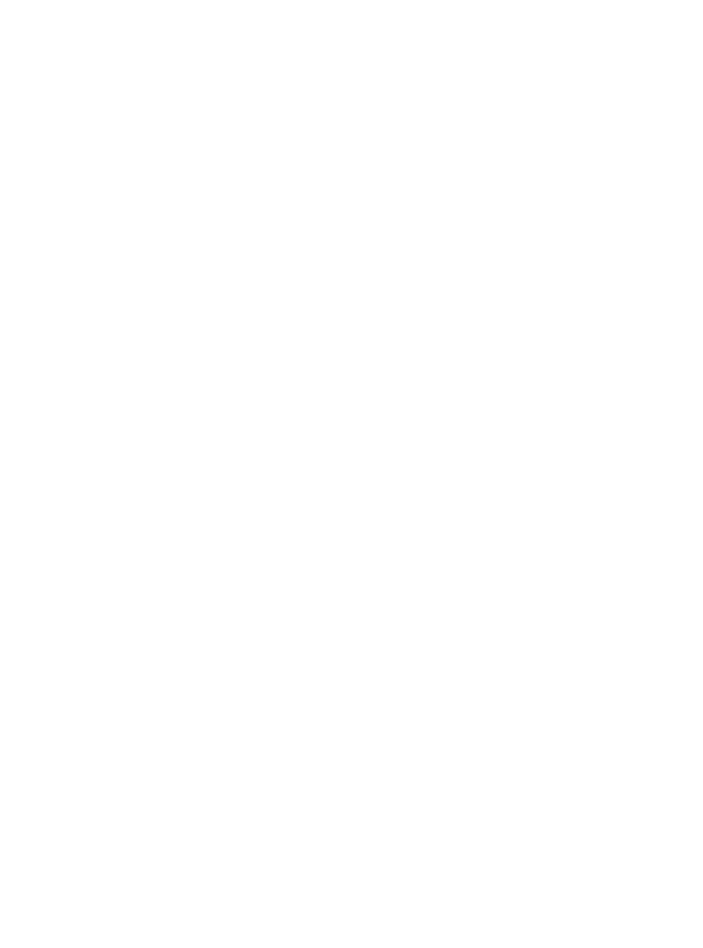
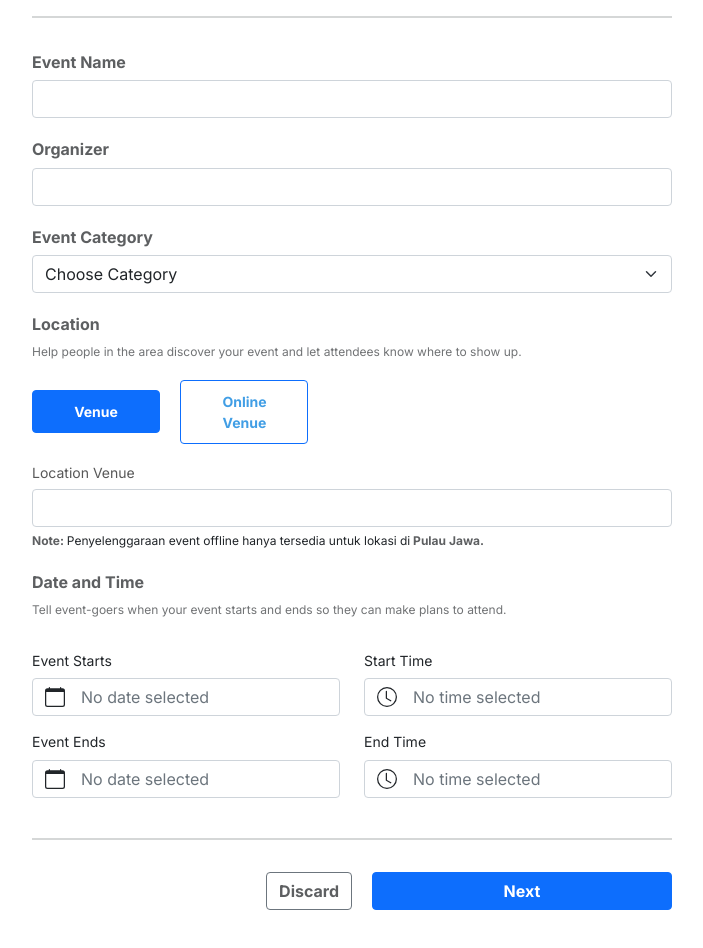
Before and after one commit to FarhanMaulanaF/Lokacara, a Vue app: page /create in a window 1280 px wide. Shown: the part 140-1088 px from the top of the page, without its empty margins (288-991 px from the left). Before the commit the page ends 800 px from the top, so only its background shows below. Built offline with nearby package versions, Linux system fonts and the light colour scheme; a web font is replaced by a local one.

Commit message:
Memperbaiki desain halaman Create Event (tinggal navbar belum)

```diff
--- a/src/components/form-selection.vue
+++ b/src/components/form-selection.vue
@@ -1,7 +1,7 @@
 <template>
   <div>
     <b-form-select class="form-select" v-model="selected" :options="options"></b-form-select>
-    <div id= "pilihan-form-select" class="mt-3">Selected: <strong>{{ selected }}</strong></div>
+
   </div>
 </template>
 
@@ -14,15 +14,12 @@
         selected: null,
         options: [
           { value: null, text: 'Choose Category' },
-          { value: 'a', text: 'This is First option' },
-          { value: 'b', text: 'Selected Option', disabled: true },
-          {
-            label: 'Grouped options',
-            options: [
-              { value: { C: '3PO' }, text: 'Option with object value' },
-              { value: { R: '2D2' }, text: 'Another option with object value' }
-            ]
-          }
+          { value: 'Festival', text: 'Festival' },
+          { value: 'Kompetisi', text: 'Kompetisi' },
+          { value: 'Konser', text: 'Konser' },
+          { value: 'Pameran', text: 'Pameran' },
+          { value: 'Seminar', text: 'Seminar' },
+          { value: 'Talkshow', text: 'Talkshow' },
         ]
       }
     }
@@ -30,12 +27,8 @@
 </script>
 
 <style>
-form-select {
-  position: absolute;
-  width: 362px;
-  height: 48px;
-  left: 400px;
-  top: 456px;
+.form-select {
+  margin-bottom: 3%;
 }
 #pilihan-form-select {
   font-family: 'Inter';
--- a/src/router/router.js
+++ b/src/router/router.js
@@ -36,8 +36,14 @@ export default new Router({
       {
         path: '/create',
         name: 'Create-Event',
-        component: () => import('../views/createEvent.vue')
+        component: () => import('../views/createEvent/createEvent.vue')
+      },
+      {
+        path: '/create/details',
+        name: 'Details',
+        component: () => import('../views/createEvent/createEvent_Details')
       }
+
 
     ]
   })
--- a/src/views/createEvent.vue
+++ /dev/null
@@ -1,53 +0,0 @@
-<template>
-  <div>
-    <!-- in bagian navbar -->
-    <Navbar/>
-    <!-- out bagian navbar -->
-
-    <!-- in bagian isi -->
-    <div class="container-form">
-      <p class="basic-title">Basic Info</p>
-      <form action="">
-
-      </form>
-    </div>
-    <!-- out bagian isi -->
-
-  </div>
-</template>
-
-<script>
-import Navbar from '../components/Navbar.vue'
-// import formselection from '../components/form-selection.vue'
-
-export default {
-  name: 'Create-event',
-  components: {Navbar},
-
-  data() {
-    return {
-      text: '',
-      value: '',
-    };
-  },
-}
-</script>
-
-<style scoped>
-/* in styling navbar */
-.container-form{
-  max-width: 50%;
-  margin: auto;
-}
-
-.basic-title{
-  font-family: 'Inter';
-  font-style: normal;
-  font-weight: bold;
-  font-size: 32px;
-  color: #2C2C2C;
-  margin-top: 4%;
-}
-
-
-</style>
--- /dev/null
+++ b/src/views/createEvent/createEvent.vue
@@ -0,0 +1,224 @@
+<template>
+  <div>
+    <!-- in bagian navbar -->
+    <Navbar/>
+    <!-- out bagian navbar -->
+
+    <!-- in bagian isi -->
+    <div class="container-form">
+      <p class="basic-title">Basic Info</p>
+      <hr style="border: 1px solid #5b6563; margin: 0 0 5%; max-width: 100%;">
+      <form action="">
+        <label for="input-form">Event Name</label>
+        <b-form-input class="input-form" type="text"></b-form-input>
+
+        <label for="input-form">Organizer</label>
+        <b-form-input class="input-form" type="text"></b-form-input>
+
+        <label for="input-form">Event Category</label>
+        <formselection/>
+
+        <label for="input-form">Location</label>
+        <p class="desc-loc">Help people in the area discover your event and let attendees know where to show up.</p>
+        <div class="cont-btn-loc">
+          <b-button class="btn-venue btn-loc" variant="primary">Venue</b-button>
+          <b-button class="btn-online btn-loc" variant="outline-primary">Online Venue</b-button>
+        </div>
+        <label class="loc-ven" for="input-form">Location Venue</label>
+        <b-form-input class="input-form ven" type="text"></b-form-input>
+        <span class="np">Note: </span> <span>Penyelenggaraan event offline hanya tersedia untuk lokasi di</span><span class="np"> Pulau Jawa.</span>
+
+        <label class="label-date" for="input-form">Date and Time</label>
+        <p class="desc-loc">Tell event-goers when your event starts and ends so they can make plans to attend.</p>
+
+        <div>
+            <b-row>
+              <b-col class="w-50">
+                <!-- in event start -->
+                <p class="date-and-time-components mb-2 mt-3">Event Starts</p>
+                <b-form-datepicker class="mb-2"></b-form-datepicker>
+                <!-- out event start -->
+
+                <!-- in event ends -->
+                <p class="date-and-time-components mb-2 mt-3">Event Ends</p>
+                <b-form-datepicker class="mb-2"></b-form-datepicker>
+                <!-- out event ends -->
+              </b-col>
+              <b-col class="w-50">
+                <!-- in start time -->
+                <p class="date-and-time-components mb-2 mt-3">Start Time</p>
+                <b-form-timepicker></b-form-timepicker>
+                <!-- out start time -->
+
+                <!-- in end time -->
+                <p class="date-and-time-components mb-2 mt-3">End Time</p>
+                <b-form-timepicker></b-form-timepicker>
+                <!-- out end time -->
+              </b-col>
+            </b-row>
+          </div>
+          <hr style="border: 1px solid #5b6563; margin: 5% 0 5%; max-width: 100%;">
+      </form>
+
+      <div class="btn-bot">
+        <router-link :to="{name: 'Dashboard'}">
+          <b-button class="btn-disc" variant="outline-secondary">Discard</b-button>
+        </router-link >
+        <router-link :to="{name: 'Details'}">
+          <b-button class="btn-next" variant="primary">Next</b-button>
+        </router-link>
+      </div>
+
+    </div>
+    <!-- out bagian isi -->
+
+  </div>
+</template>
+
+<script>
+import Navbar from '../../components/Navbar.vue'
+import formselection from '../../components/form-selection.vue'
+
+export default {
+  name: 'Create-event',
+  components: {Navbar,formselection},
+
+  data() {
+    return {
+      text: '',
+      value: '',
+    };
+  },
+}
+</script>
+
+<style scoped>
+/* in styling navbar */
+.container-form{
+  max-width: 50%;
+  margin: auto;
+}
+
+.basic-title{
+  font-family: 'Inter';
+  font-style: normal;
+  font-weight: bold;
+  font-size: 32px;
+  color: #2C2C2C;
+  margin-top: 4%;
+}
+
+label{
+  font-style: normal;
+  font-weight: bold;
+  font-size: 16px;
+  color: #5D5F61;
+  margin-bottom: 1%;
+}
+
+.input-form{
+  margin-bottom: 3%;
+}
+
+.cont-btn-loc{
+  margin: 3% 0 2.5%;
+}
+
+.btn-venue.btn-loc{
+  color:#fff;
+  display: inline-block;
+  width: 20%;
+  padding: 10px 25px;
+  font-style: normal;
+  font-weight: bold;
+  font-size: 14px;
+}
+
+.desc-loc{
+  font-style: normal;
+  font-weight: normal;
+  font-size: 12px;
+  color: #717375;
+}
+
+.btn-online.btn-loc{
+  margin-left: 3.2%;
+  color: #419EE5;
+  display: inline-block;
+  width: 20%;
+  padding: 10px 25px;
+  font-style: normal;
+  font-weight: bold;
+  font-size: 14px;
+}
+
+.btn-online.btn-loc:hover{
+  color: #fff;
+}
+
+
+.input-form.ven{
+  margin-bottom: 0;
+}
+
+.loc-ven{
+  font-style: normal;
+  font-weight: normal;
+  font-size: 14px;
+  color: #585858;
+}
+
+.np{
+  font-style: normal;
+  font-weight: bold;
+  color: #5D5F61;
+}
+
+span{
+  font-size: 12px;
+  margin-bottom: 3%;
+}
+
+.label-date{
+  display: block;
+  margin-top: 3%;
+}
+
+.date-and-time-components {
+  font-family: 'Inter';
+  font-style: normal;
+  font-weight: normal;
+  font-size: 14px;
+  line-height: 140%;
+}
+
+.btn-bot{
+  display: flex;
+  justify-content: end;
+  margin-bottom: 50px;
+  font-style: normal;
+  font-weight: bold;
+  font-size: 16px;
+}
+
+.btn-disc{
+  color: #5D5F61;
+  margin-right: 20px;
+  font-style: normal;
+  font-weight: bold;
+  font-size: 16px;
+}
+
+.btn-disc:hover{
+  color: #fff;
+}
+
+.btn-next{
+  width: 300px;
+  font-style: normal;
+  font-weight: bold;
+  font-size: 16px;
+  color: #fff;
+}
+
+</style>
--- /dev/null
+++ b/src/views/createEvent/createEvent_Details.vue
@@ -0,0 +1,15 @@
+<template>
+  <div>
+
+  </div>
+</template>
+
+<script>
+export default {
+
+}
+</script>
+
+<style>
+
+</style>
```
